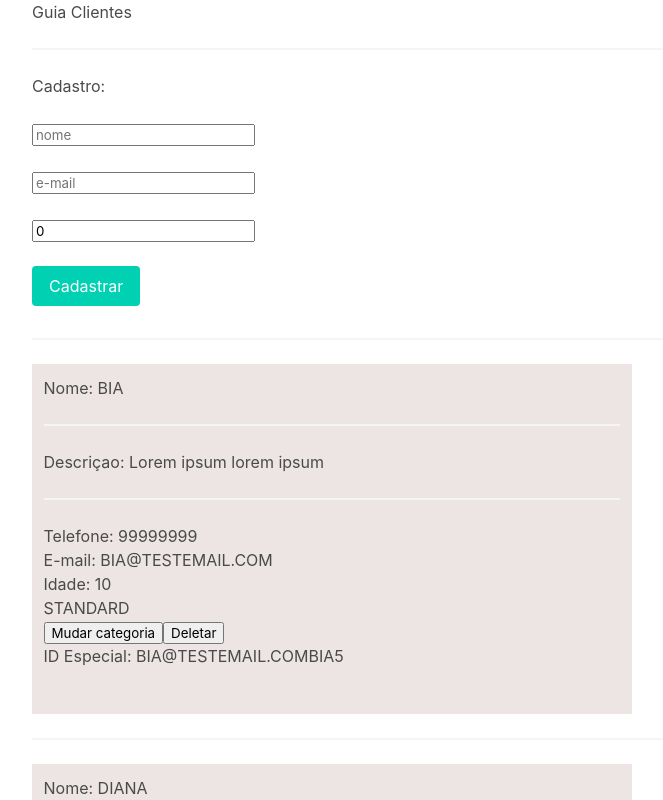
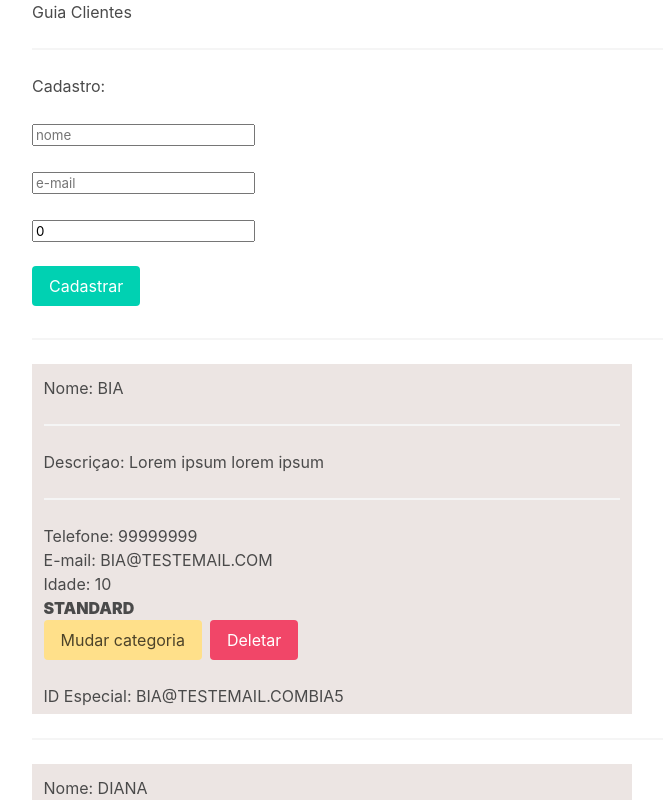
Before and after one commit to kleitonalbuquerque/intro-vue, a Vue app: page / in a window 1280 px wide. Shown: the top 800 px of the page, without its empty margins (32-695 px from the left). Built offline with nearby package versions, Linux system fonts and the light colour scheme.

Commit message:
Refact botões com bulma

```diff
--- a/src/components/Cliente.vue
+++ b/src/components/Cliente.vue
@@ -9,9 +9,16 @@
     <p v-if="showIdade === true">Idade: {{ cliente.idade }}</p>
     <p v-else style="color: red">Idade escondida!</p>
     <!-- <p>{{ isPremium }}</p> -->
-    <p>{{ categoria }}</p>
-    <button @click="mudarCor($event)">Mudar categoria</button>
-    <button @click="emitirEventoDelete">Deletar</button>
+    <p class="categoria">{{ categoria }}</p>
+    <!-- <button @click="mudarCor($event)">Mudar categoria</button> -->
+    <div class="buttons">
+      <button class="button is-warning" @click="mudarCor($event)">
+        Mudar categoria
+      </button>
+      <button class="button is-danger" @click="emitirEventoDelete">
+        Deletar
+      </button>
+    </div>
     <h4>ID Especial: {{ idEspecial }}</h4>
   </div>
 </template>
@@ -88,11 +95,15 @@ input {
   margin-top: 4px;
 }
 
+.categoria {
+  font-weight: 900;
+}
+
 .cliente-premium {
   background-color: #000;
   color: gold;
   max-width: 600px;
-  height: 300px;
+  height: 350px;
   padding: 1%;
   margin-top: 4px;
 }
```
